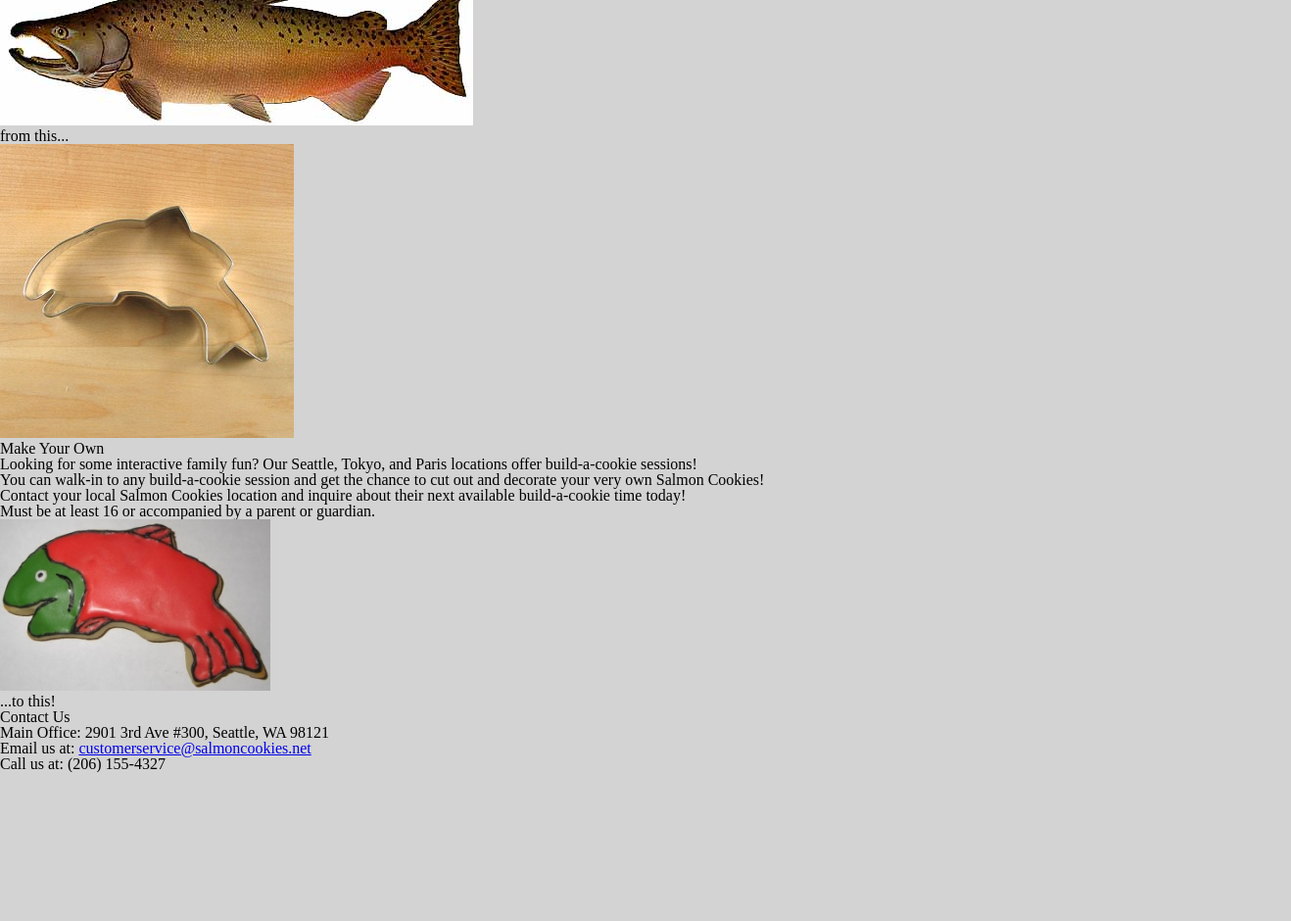
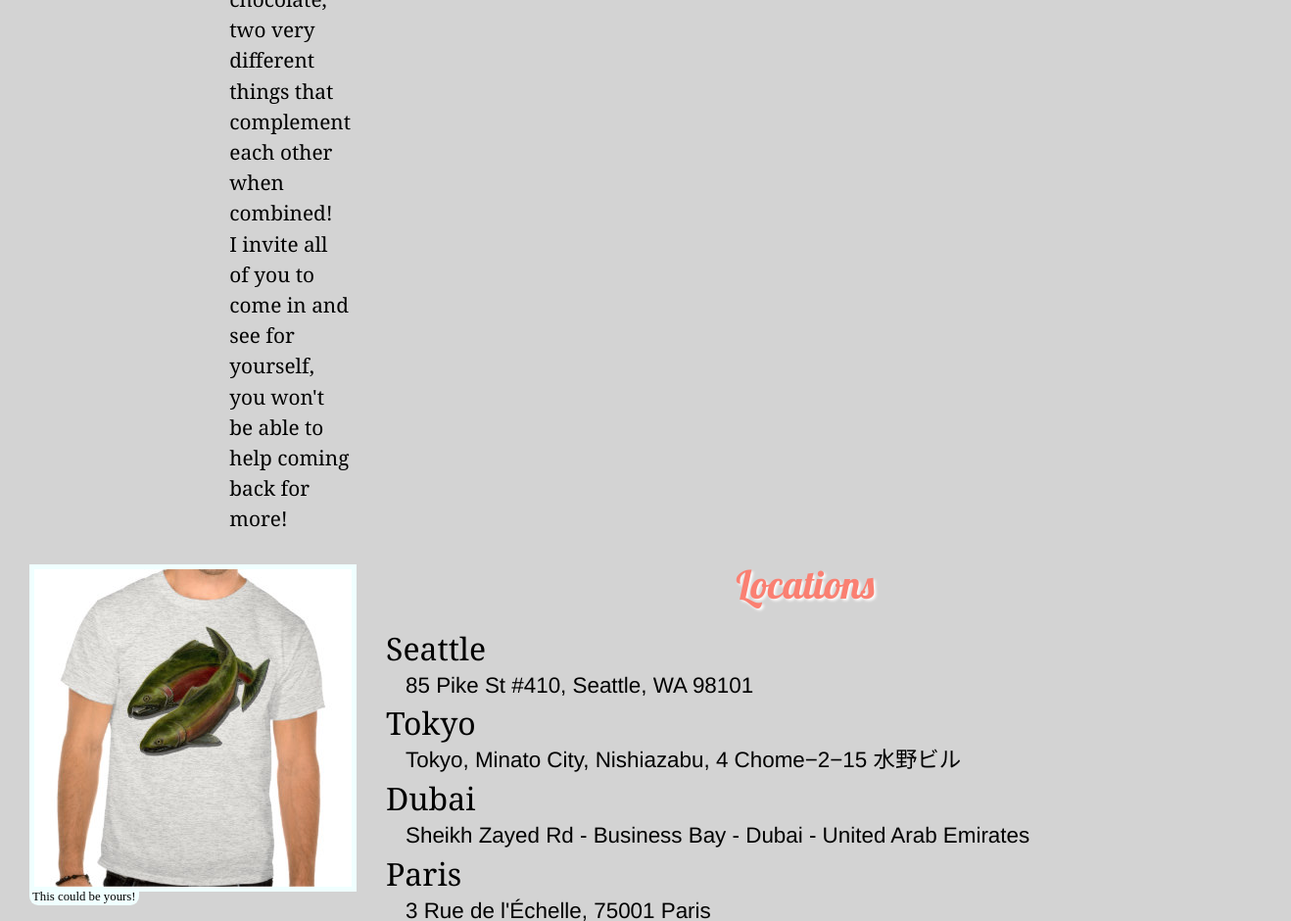
Before and after one commit to dLeigh01/cookie-stand, a plain HTML site: page index.html in a window 1280 px wide. Shown: the part 1860-2800 px from the top of the page at 98% size, 1318 px wide, since content can reach past the window. Before the commit the page ends 2648 px from the top, so only its background shows below. Drawn offline with Linux system fonts and the light colour scheme.

Commit message:
completed styling for home page

```diff
--- a/css/style.css
+++ b/css/style.css
@@ -2,16 +2,51 @@ body {
   background-color: lightgray;
 }
 
+/* ***** HEADER ****** */
 header {
   background-color: coral;
   padding-top: 1em;
-  padding-bottom: .5em;
+}
+
+#fish-logo {
+  border: none;
+  width: 350px;
 }
 
 h1 {
-  font-size: 3em;
+  font-size: 4em;
   margin: 10px;
   text-align: center;
+  font-family: lobster, sans-serif;
+  color: darkred;
+  text-shadow: 2px 2px 3px white;
+}
+
+nav {
+  display: flex;
+  justify-content: center;
+}
+
+h2 {
+  width: fit-content;
+  background-color: chocolate;
+  padding: 5px;
+  border-top-right-radius: 25% 40%;
+  border-bottom-right-radius: 25% 40%;
+  border-bottom-left-radius: 25% 40%;
+  border-top-left-radius: 25% 40%;
+  border: 3px solid brown;
+}
+
+h2:hover {
+  font-size: 2em;
+  margin-top: -3px;
+  margin-bottom: 15px;
+}
+
+a {
+  text-decoration: none;
+  color: brown;
 }
 
 nav h2 {
@@ -20,6 +55,121 @@ nav h2 {
   margin-bottom: 20px;
 }
 
+/* ***** BODY ***** */
+section {
+  margin-bottom: 30px;
+}
+
+body img {
+  border: 5px solid azure;
+}
+
+#mission-statement {
+  margin-top: 30px;
+  display: flex;
+  justify-content: flex-end;
+  margin-right: 30px;
+}
+
+#mission-statement:first-child {
+  align-items: center;
+}
+
+#mission-text {
+  width: 600px;
+  margin-right: 30px;
+}
+
+h3 {
+  font-size: 2.5em;
+  font-family: lobster, sans-serif;
+  margin-bottom: 30px;
+  color: salmon;
+  text-align: center;
+  text-shadow: 2px 2px 3px white;
+}
+
+p {
+  font-family: Cambria, Cochin, Georgia, Times, 'Times New Roman', serif;
+  line-height: 1.5em;
+  font-size: 1.3em;
+  margin-left: 30px;
+}
+
+figcaption {
+  font-size: .8em;
+  width: fit-content;
+  margin-top: -7px;
+  padding: 3px;
+  border-bottom-left-radius: 8% 50%;
+  border-bottom-right-radius: 8% 50%;
+  background-color: azure;
+}
+
+#locations {
+  display: flex;
+  margin-left: 30px;
+}
+
+ul {
+  margin-left: 30px;
+}
+
+li {
+  font-family: Cambria, Cochin, Georgia, Times, 'Times New Roman', serif;
+  font-size: 2em;
+}
+
+li span {
+  margin-left: 20px;
+  line-height: 2em;
+  font-size: .7em;
+}
+
+span {
+  font-family: 'Franklin Gothic Medium', 'Arial Narrow', Arial, sans-serif;
+}
+
+#hours {
+  display: flex;
+  justify-content: center;
+  margin-bottom: 30px;
+}
+
+#hours img {
+  margin-left: 30px;
+}
+
+#parties {
+  display: flex;
+  flex-direction: row;
+  justify-content: center;
+  align-items: center
+}
+
+#parties p {
+  width: 700px;
+  margin-right: 30px;
+}
+
+#parties aside {
+  text-align: center;
+  line-height: 2em;
+}
+
+#parties figcaption {
+  font-size: 1.8em;
+  padding: 5px 10px;
+}
+
+#cutter {
+  border-top-left-radius: 8% 50%;
+  border-top-right-radius: 8% 50%;
+  border-bottom-left-radius: 0%;
+  border-bottom-right-radius: 0%;
+}
+
+/* ##### table ##### */
 #flexbox {
   margin-top: 30px;
   display: flex;
@@ -51,4 +201,14 @@ td {
 tfoot th {
   border: none;
   border-right: 2px solid black;
+  /* ##### table end ##### */
 }
+
+/* ***** FOOTER ***** */
+footer {
+  background-color: coral;
+}
+
+b {
+  font-weight: bold;
+}
```
